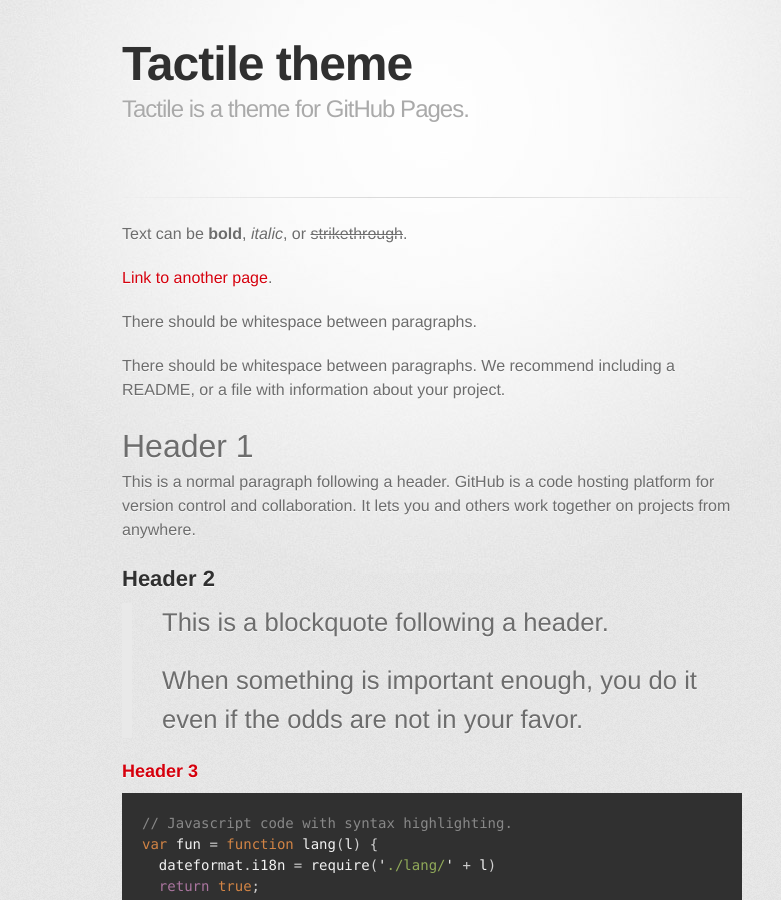
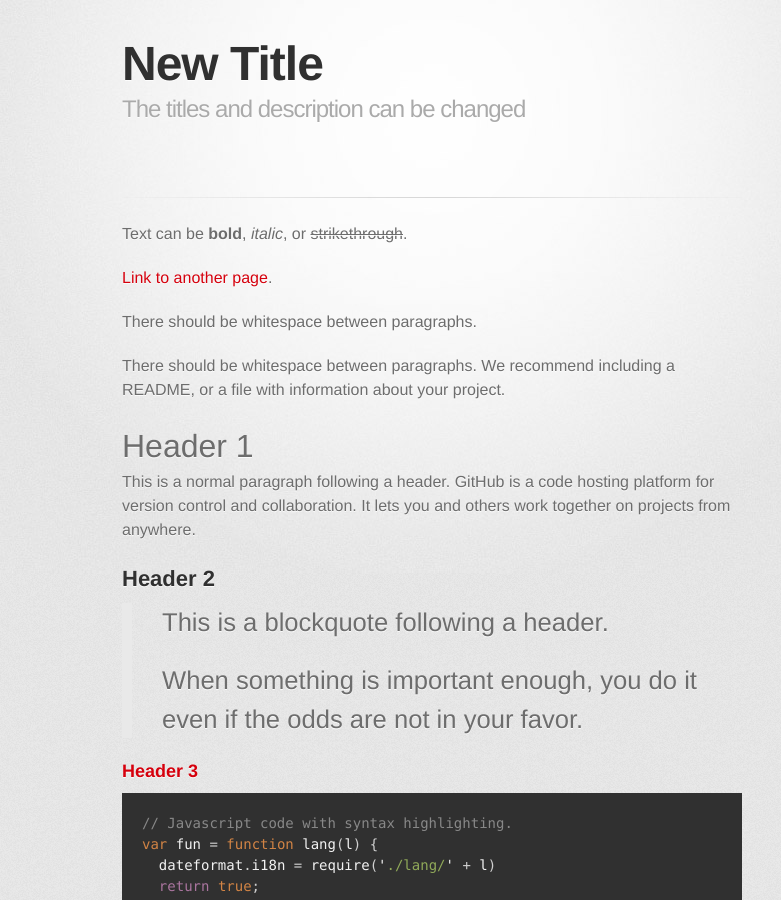
Before and after one commit to kjuman16/kjuman16.github.io, a Jekyll site: the page built from index.md, in a window 1280 px wide and 900 px high. Shown: the whole window, without its empty margins (208-989 px from the left). Built offline with Jekyll 4.4.1, drawn with Linux system fonts in a browser that asks for light colours; some web fonts are replaced; our own code applies the rules of GitHub Pages for plain Markdown files.

Commit message:
Update index.md

```diff
--- a/index.md
+++ b/index.md
@@ -1,5 +1,6 @@
 ---
-layout: default
+title: New Title
+description: The titles and description can be changed
 ---
 
 Text can be **bold**, _italic_, or ~~strikethrough~~.
```
